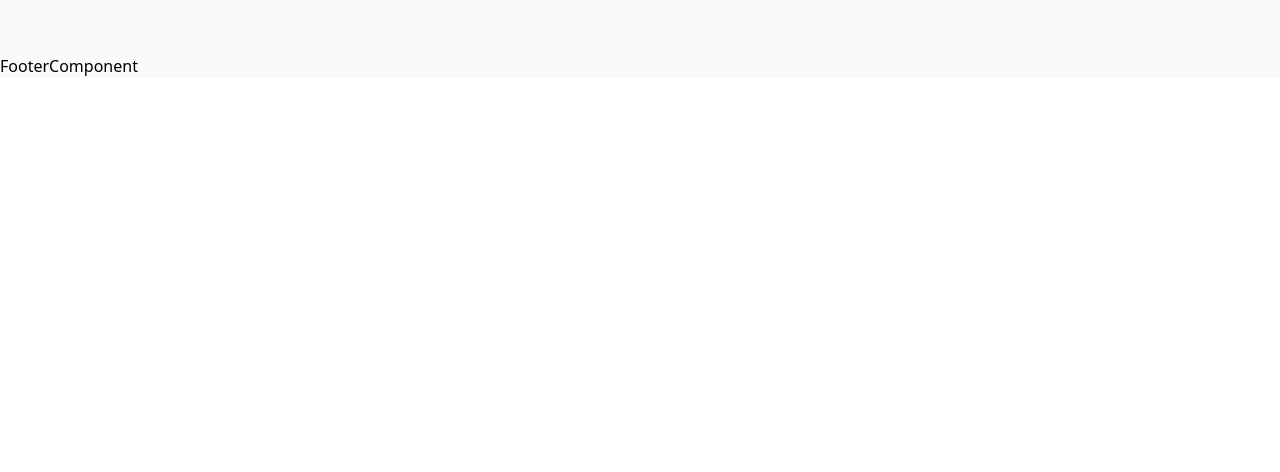
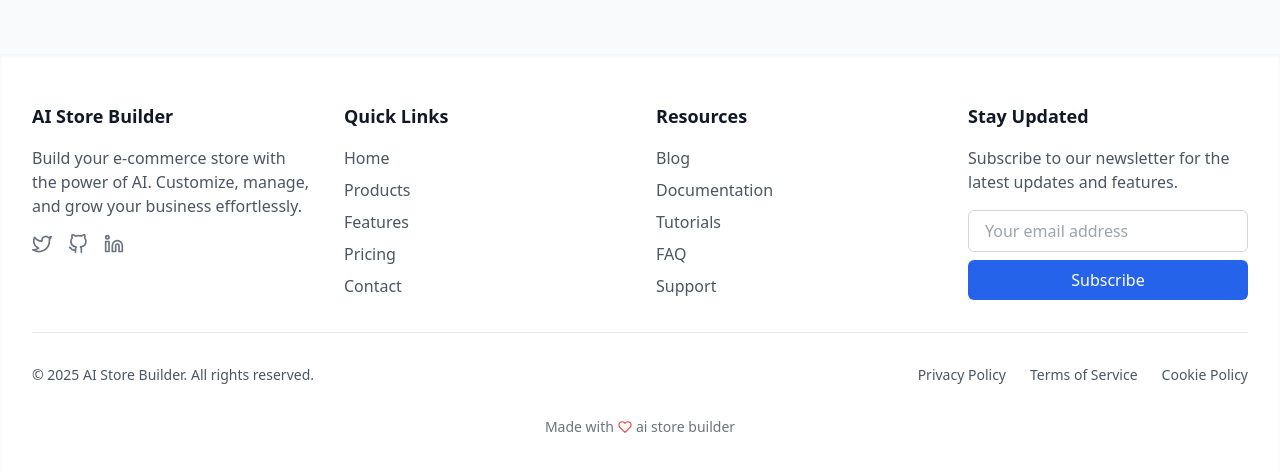
Before and after one commit to zobirofkir/wee-build-frontend, a React (Create React App) app: page / in a window 1280 px wide. Shown: the part 810-1282 px from the top of the page. Before the commit the page ends 888 px from the top, so only its background shows below. Built offline with nearby package versions, Linux system fonts and the light colour scheme.

Commit message:
create footer component

```diff
--- a/src/component/footer-component.js
+++ b/src/component/footer-component.js
@@ -1,9 +1,176 @@
-import React from 'react'
+import React from 'react';
+import { FiGithub, FiTwitter, FiLinkedin, FiMail, FiHeart } from 'react-icons/fi';
 
 const FooterComponent = () => {
+  const currentYear = new Date().getFullYear();
+
   return (
-    <div>FooterComponent</div>
-  )
-}
+    <footer className="bg-white dark:bg-gray-800 shadow-inner">
+      <div className="max-w-7xl mx-auto px-4 sm:px-6 lg:px-8 py-12">
+        {/* Footer Grid Layout */}
+        <div className="grid grid-cols-1 md:grid-cols-4 gap-8">
+          {/* Company Info */}
+          <div className="col-span-1">
+            <h3 className="text-lg font-bold text-gray-900 dark:text-white mb-4">
+              AI Store Builder
+            </h3>
+            <p className="text-gray-600 dark:text-gray-300 mb-4">
+              Build your e-commerce store with the power of AI. Customize, manage, and grow your business effortlessly.
+            </p>
+            <div className="flex space-x-4">
+              <a
+                href="https://twitter.com"
+                target="_blank"
+                rel="noopener noreferrer"
+                className="text-gray-500 hover:text-blue-500 dark:text-gray-400 dark:hover:text-blue-400 transition-colors"
+                aria-label="Twitter"
+              >
+                <FiTwitter size={20} />
+              </a>
+              <a
+                href="https://github.com"
+                target="_blank"
+                rel="noopener noreferrer"
+                className="text-gray-500 hover:text-gray-900 dark:text-gray-400 dark:hover:text-white transition-colors"
+                aria-label="GitHub"
+              >
+                <FiGithub size={20} />
+              </a>
+              <a
+                href="https://linkedin.com"
+                target="_blank"
+                rel="noopener noreferrer"
+                className="text-gray-500 hover:text-blue-700 dark:text-gray-400 dark:hover:text-blue-500 transition-colors"
+                aria-label="LinkedIn"
+              >
+                <FiLinkedin size={20} />
+              </a>
+            </div>
+          </div>
 
-export default FooterComponent
+          {/* Quick Links */}
+          <div className="col-span-1">
+            <h3 className="text-lg font-bold text-gray-900 dark:text-white mb-4">
+              Quick Links
+            </h3>
+            <ul className="space-y-2">
+              <li>
+                <a href="/" className="text-gray-600 dark:text-gray-300 hover:text-blue-600 dark:hover:text-blue-400 transition-colors">
+                  Home
+                </a>
+              </li>
+              <li>
+                <a href="/products" className="text-gray-600 dark:text-gray-300 hover:text-blue-600 dark:hover:text-blue-400 transition-colors">
+                  Products
+                </a>
+              </li>
+              <li>
+                <a href="/features" className="text-gray-600 dark:text-gray-300 hover:text-blue-600 dark:hover:text-blue-400 transition-colors">
+                  Features
+                </a>
+              </li>
+              <li>
+                <a href="/pricing" className="text-gray-600 dark:text-gray-300 hover:text-blue-600 dark:hover:text-blue-400 transition-colors">
+                  Pricing
+                </a>
+              </li>
+              <li>
+                <a href="/contact" className="text-gray-600 dark:text-gray-300 hover:text-blue-600 dark:hover:text-blue-400 transition-colors">
+                  Contact
+                </a>
+              </li>
+            </ul>
+          </div>
+
+          {/* Resources */}
+          <div className="col-span-1">
+            <h3 className="text-lg font-bold text-gray-900 dark:text-white mb-4">
+              Resources
+            </h3>
+            <ul className="space-y-2">
+              <li>
+                <a href="/blog" className="text-gray-600 dark:text-gray-300 hover:text-blue-600 dark:hover:text-blue-400 transition-colors">
+                  Blog
+                </a>
+              </li>
+              <li>
+                <a href="/documentation" className="text-gray-600 dark:text-gray-300 hover:text-blue-600 dark:hover:text-blue-400 transition-colors">
+                  Documentation
+                </a>
+              </li>
+              <li>
+                <a href="/tutorials" className="text-gray-600 dark:text-gray-300 hover:text-blue-600 dark:hover:text-blue-400 transition-colors">
+                  Tutorials
+                </a>
+              </li>
+              <li>
+                <a href="/faq" className="text-gray-600 dark:text-gray-300 hover:text-blue-600 dark:hover:text-blue-400 transition-colors">
+                  FAQ
+                </a>
+              </li>
+              <li>
+                <a href="/support" className="text-gray-600 dark:text-gray-300 hover:text-blue-600 dark:hover:text-blue-400 transition-colors">
+                  Support
+                </a>
+              </li>
+            </ul>
+          </div>
+
+          {/* Newsletter */}
+          <div className="col-span-1">
+            <h3 className="text-lg font-bold text-gray-900 dark:text-white mb-4">
+              Stay Updated
+            </h3>
+            <p className="text-gray-600 dark:text-gray-300 mb-4">
+              Subscribe to our newsletter for the latest updates and features.
+            </p>
+            <form className="flex flex-col space-y-2">
+              <input
+                type="email"
+                placeholder="Your email address"
+                className="px-4 py-2 border border-gray-300 dark:border-gray-600 rounded-md focus:outline-none focus:ring-2 focus:ring-blue-500 dark:bg-gray-700 dark:text-white"
+                required
+              />
+              <button
+                type="submit"
+                className="px-4 py-2 bg-blue-600 text-white rounded-md hover:bg-blue-700 transition-colors focus:outline-none focus:ring-2 focus:ring-blue-500 focus:ring-offset-2 dark:focus:ring-offset-gray-800"
+              >
+                Subscribe
+              </button>
+            </form>
+          </div>
+        </div>
+
+        {/* Divider */}
+        <div className="border-t border-gray-200 dark:border-gray-700 my-8"></div>
+
+        {/* Bottom Footer */}
+        <div className="flex flex-col md:flex-row justify-between items-center">
+          <div className="text-gray-600 dark:text-gray-300 text-sm mb-4 md:mb-0">
+            © {currentYear} AI Store Builder. All rights reserved.
+          </div>
+          <div className="flex space-x-6">
+            <a href="/privacy" className="text-gray-600 dark:text-gray-300 hover:text-blue-600 dark:hover:text-blue-400 text-sm transition-colors">
+              Privacy Policy
+            </a>
+            <a href="/terms" className="text-gray-600 dark:text-gray-300 hover:text-blue-600 dark:hover:text-blue-400 text-sm transition-colors">
+              Terms of Service
+            </a>
+            <a href="/cookies" className="text-gray-600 dark:text-gray-300 hover:text-blue-600 dark:hover:text-blue-400 text-sm transition-colors">
+              Cookie Policy
+            </a>
+          </div>
+        </div>
+
+        {/* Made with love */}
+        <div className="flex justify-center items-center mt-8 text-gray-500 dark:text-gray-400 text-sm">
+          <span>Made with</span>
+          <FiHeart className="mx-1 text-red-500" />
+          <span>ai store builder</span>
+        </div>
+      </div>
+    </footer>
+  );
+};
+
+export default FooterComponent;
```
